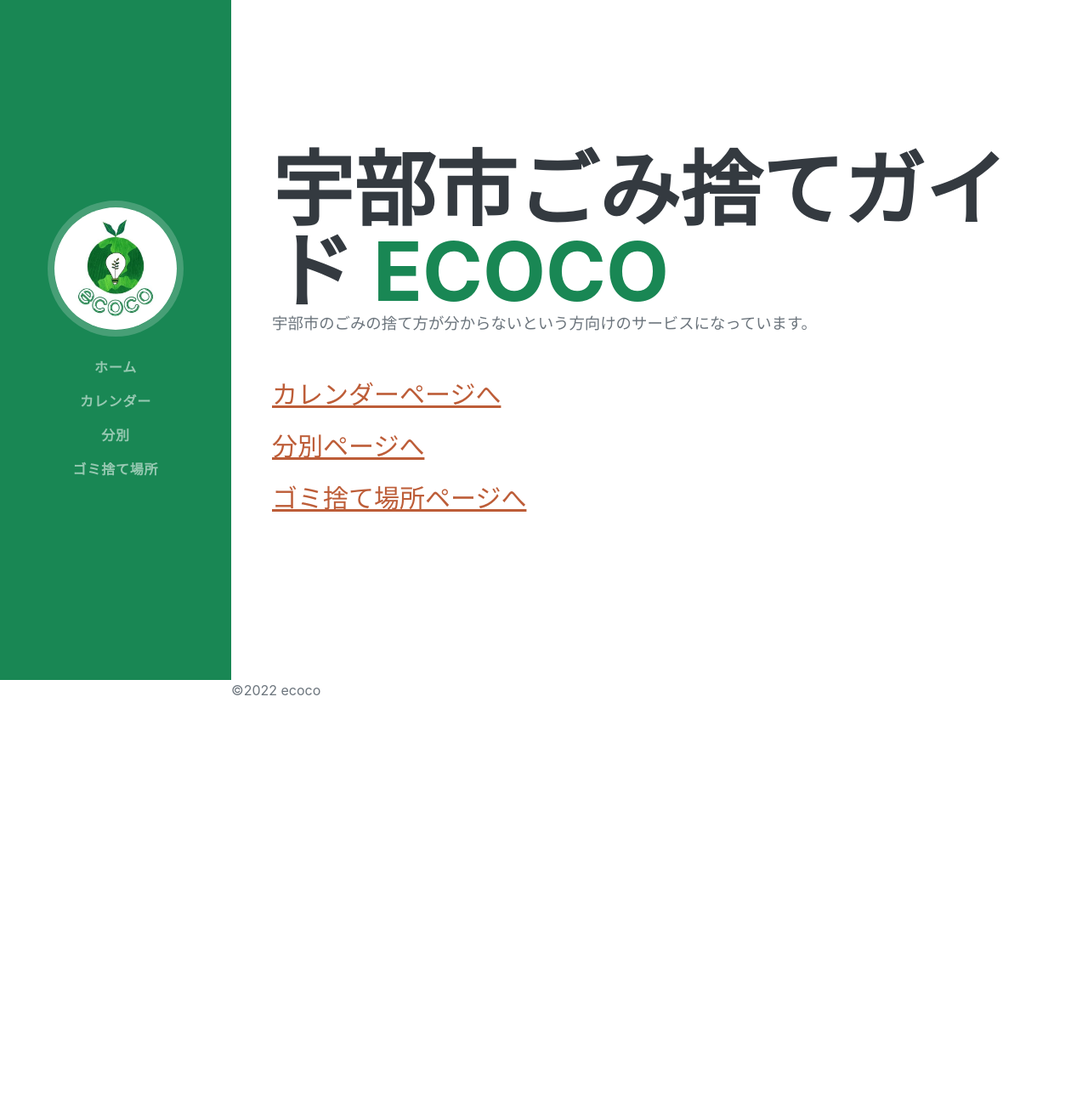
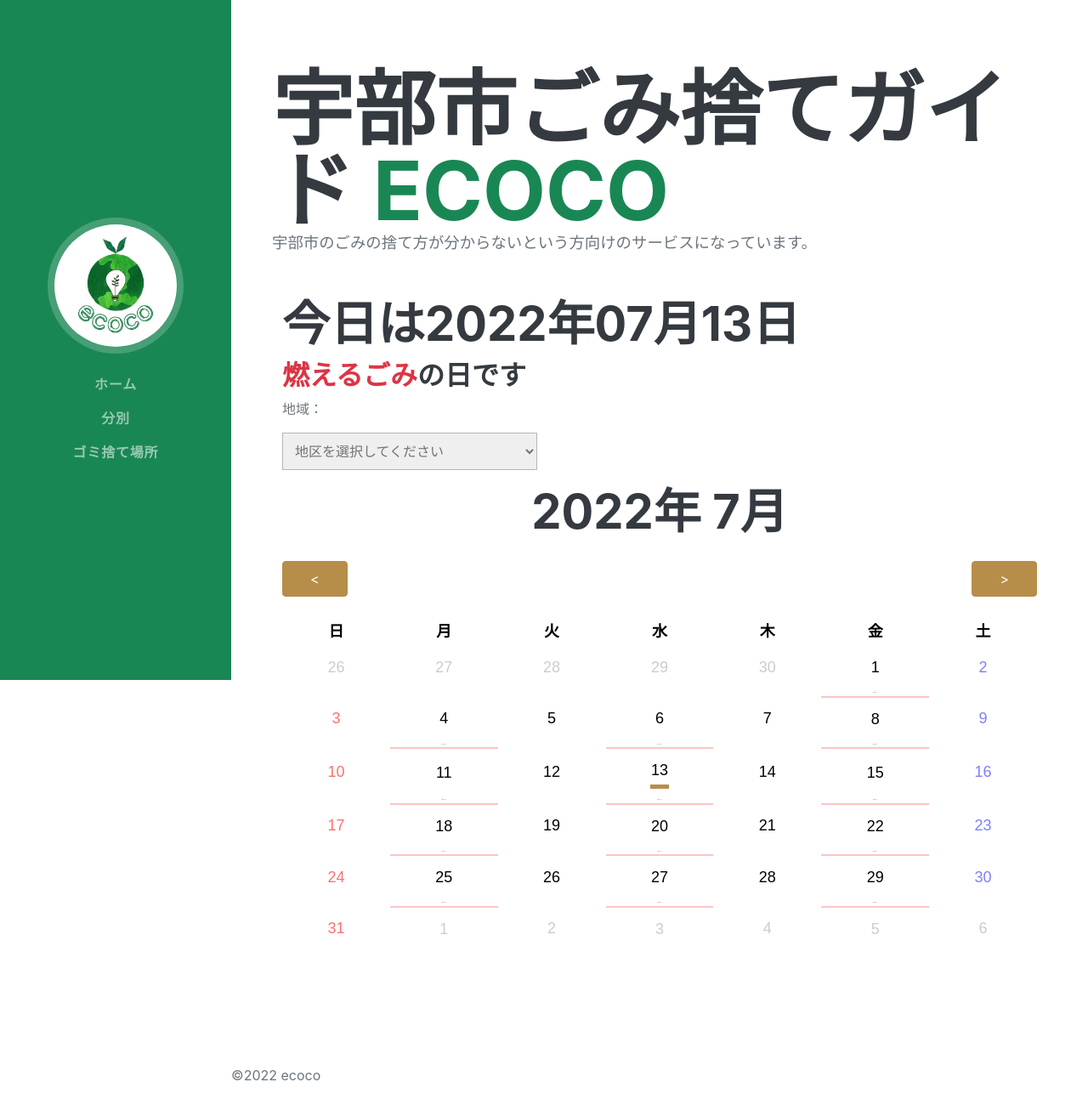
Before and after one commit to jima-G-ma/ecoco, a Django app: page / in a window 1280 px wide. Shown: the whole page at 85% size. Before the commit the page ends 818 px from the top, so only its background shows below. Run offline with Django 4.2, Linux system fonts and the light colour scheme; some libraries are stand-ins or nearby versions; some web fonts are replaced.

Commit message:
カレンダー完成＆ホーム画面にカレンダー追加

```diff
--- a/ecoco/ecoco_app/static/js/calendar.js
+++ b/ecoco/ecoco_app/static/js/calendar.js
@@ -14,7 +14,7 @@
 const num = area.selectedIndex;
 tiku = area.options[num].value;
 var tikuInfo = [];
-
+var todayInfo;  createProcess(today.getFullYear(), today.getMonth())[1];
 var month = today.getMonth();
 var year = today.getFullYear();
 
@@ -32,17 +32,21 @@
   rel();
   //今日の日付を表示
   var now = new Date();
+  todayInfo = createProcess(today.getFullYear(), today.getMonth())[1];
+  document.querySelector('#todayInfo').innerHTML = todayInfo;
 });
 // 前の月表示
 function prev() {
   showDate.setMonth(showDate.getMonth() - 1);
   showProcess(showDate);
+  document.querySelector('#todayInfo').innerHTML = todayInfo;
 }
 
 // 次の月表示
 function next() {
   showDate.setMonth(showDate.getMonth() + 1);
   showProcess(showDate);
+  document.querySelector('#todayInfo').innerHTML = todayInfo;
 }
 
 //地区変更時
@@ -55,6 +59,7 @@
       tikuInfo.push({ name: ideObj[i].name, categoly: ideObj[i].categoly, date: ideObj[i].date });
     }
   }
+  document.querySelector('#todayInfo').innerHTML = createProcess(today.getFullYear(), today.getMonth())[1];
   console.log(tiku)
   console.log(tikuInfo);
   showProcess(showDate);
@@ -67,7 +72,7 @@
   document.querySelector('#header').innerHTML = year + "年 " + (month + 1) + "月";
 
   var calendar2 = createProcess(year, month);
-  document.querySelector('#calendar2').innerHTML = calendar2;
+  document.querySelector('#calendar2').innerHTML = calendar2[0];
 }
 
 // カレンダー作成
@@ -79,6 +84,7 @@
   }
   calendar2 += "</tr>";
 
+  var todayInfo="";
   var count = 0;
   var count2 = 1;
   var startDayOfWeek = new Date(year, month, 1).getDay();
@@ -140,15 +146,29 @@
         let found = tikuInfo.findIndex(v => v.date == year + '/' + month2 + '/' + count2);
         if (tikuInfo[found].categoly == "燃やせないごみ") {
           calendar2 += "<td class='no_burnig'>" + tikuInfo[found].categoly + "</td>";
+          if (judgeMonth && judgeYear && count2 == today.getDate()){
+            todayInfo += "<span class='text-secondary'>" + "燃やせないごみ</span>の日です";
+          }
         } else {
           calendar2 += "<td class='paper'>" + tikuInfo[found].categoly + "</td>";
+          if (judgeMonth && judgeYear && count2 == today.getDate()){
+            todayInfo += "<span class='text-success'>" + "古紙・紙製容器包装</span>の日です";
+          }
         }
         count2++;
       } else if (moeruDay) {
         calendar2 += "<td class='burning'>" + "燃えるごみ" + "</td>";
+        if (judgeMonth && judgeYear && count2 == today.getDate()){
+          todayInfo += "<span class='text-danger'>" + "燃えるごみ</span>の日です";
+        }
+
         count2++;
       } else if (plaDay) {
         calendar2 += "<td class='blueing'>" + "プラごみ" + "</td>";
+        if (judgeMonth && judgeYear && count2 == today.getDate()){
+          todayInfo += "<span class='text-primary'>" + "プラごみ</span>の日です";
+        }
+
         count2++
       } else {
         calendar2 += "<td>" + " " + "</td>";
@@ -157,7 +177,7 @@
     }
     calendar2 += "</tr>";
   }
-  return calendar2;
+  return [calendar2, todayInfo];
 }
 
 //ページ遷移した来た時に一度だけリロードする
--- a/ecoco/ecoco_app/templates/_navbar.html
+++ b/ecoco/ecoco_app/templates/_navbar.html
@@ -13,7 +13,7 @@
   <div class="collapse navbar-collapse" id="navbarResponsive">
     <ul class="navbar-nav">
       <li class="nav-item"><a class="nav-link js-scroll-trigger" href="/">ホーム</a></li>
-      <li class="nav-item"><a class="nav-link js-scroll-trigger" href="/calendar">カレンダー</a></li>
+      <!-- <li class="nav-item"><a class="nav-link js-scroll-trigger" href="/calendar">カレンダー</a></li> -->
       <li class="nav-item"><a class="nav-link js-scroll-trigger" href="/separation">分別</a></li>
       <!-- <li class="nav-item"><a class="nav-link js-scroll-trigger" href="/search">画像検索</a></li> -->
       <li class="nav-item"><a class="nav-link js-scroll-trigger" href="/place">ゴミ捨て場所</a></li>
--- a/ecoco/ecoco_app/templates/calendar.html
+++ b/ecoco/ecoco_app/templates/calendar.html
@@ -17,8 +17,8 @@
       <h2>
         今日は{% now "Y年m月d日" %}
       </h2>
-      <h3>
-        <span class="text-danger">燃えるゴミ</span>の日です
+      <h3 id="todayInfo">
+
       </h3>
 
       <p>地域： <span id="selectedarea"></span></p>
--- a/ecoco/ecoco_app/templates/index.html
+++ b/ecoco/ecoco_app/templates/index.html
@@ -1,4 +1,11 @@
 {% extends "base.html" %}
+{% load static %}
+
+{% block head %}
+<!--カレンダーのcss-->
+<link rel="stylesheet" href="{% static 'css/calendar.css' %}" type="text/css">
+{% endblock %}
+
 
 {% block main %}
 <!-- Page Content-->
@@ -15,12 +22,84 @@
                 宇部市のごみの捨て方が分からないという方向けのサービスになっています。
             </p>
 
-            <div style="font-size: 30px;">
-                <p><a href="/calendar">カレンダーページへ</a></p>
-                <p><a href="/separation">分別ページへ</a></p>
-                <!-- <p><a href="/search">画像検索ページへ</a></p> -->
-                <p><a href="/place">ゴミ捨て場所ページへ</a></p>
-            </div>
+            <div class="container">
+                <div class="d-flex flex-column flex-md-row justify-content-between mb-5">
+                  <div class="flex-grow-1">
+                    <h2>
+                      今日は{% now "Y年m月d日" %}
+                    </h2>
+                    <h3 id="todayInfo">
+
+                    </h3>
+
+                    <p>地域： <span id="selectedarea"></span></p>
+                    <form name="form">
+                      <select id="district" name="area" onchange="clickBtn()">
+                        <option value="" selected>地区を選択してください</option>
+                        <option value="東岐波">東岐波</option>
+                        <option value="常盤">常盤</option>
+                        <option value="岬">岬</option>
+                        <option value="神原">神原</option>
+                        <option value="上宇部">上宇部</option>
+                        <option value="小羽山">小羽山</option>
+                        <option value="鵜の島">鵜の島</option>
+                        <option value="西宇部">西宇部</option>
+                        <option value="厚南">厚南</option>
+                        <option value="厚東">厚東</option>
+                        <option value="小野">小野</option>
+                        <option value="万倉">万倉</option>
+                        <option value="西岐波">西岐波</option>
+                        <option value="恩田">恩田</option>
+                        <option value="見初">見初</option>
+                        <option value="琴芝">琴芝</option>
+                        <option value="川上">川上</option>
+                        <option value="新川">新川</option>
+                        <option value="藤山">藤山</option>
+                        <option value="黒石">黒石</option>
+                        <option value="原">原</option>
+                        <option value="二俣瀬">二俣瀬</option>
+                        <option value="舟木">舟木</option>
+                        <option value="吉部">吉部</option>
+                      </select>
+                    </form>
+
+
+                    <!--以下はカレンダーを表す-->
+                    <div class="wrapper">
+                      <!--xxxx年xx月を表示-->
+                      <h2 class="mt-3 text-center" id="header"></h1>
+
+
+                      <!--ボタンクリックで月移動-->
+                      <div id="next-prev-button">
+                        <button id="prev" onclick="prev()">
+                          <</button>
+                            <button id="next" onclick="next()">></button>
+                      </div>
+
+                      <!--カレンダー-->
+                      <div id="calendar2"></div>
+                    </div>
+                  </div>
+                </div>
+              </div>
+              <!--カレンダーのjavascript-->
+              <script type="text/javascript">
+                var Data = [];
+                fetch("{% static 'json/gomi.json' %}")
+                  .then(response => {
+                    return response.json();
+                  })
+                  .then(jsondata => {
+                    var data = [];
+                    data = jsondata;
+                    console.log(data)
+                    const dataStr = JSON.stringify(data);
+                    sessionStorage.setItem('ide', dataStr);
+                  });
+              </script>
+              <script src="{% static 'js/calendar.js' %}" type="text/javascript">
+              </script>
 
         </div>
     </section>
```
